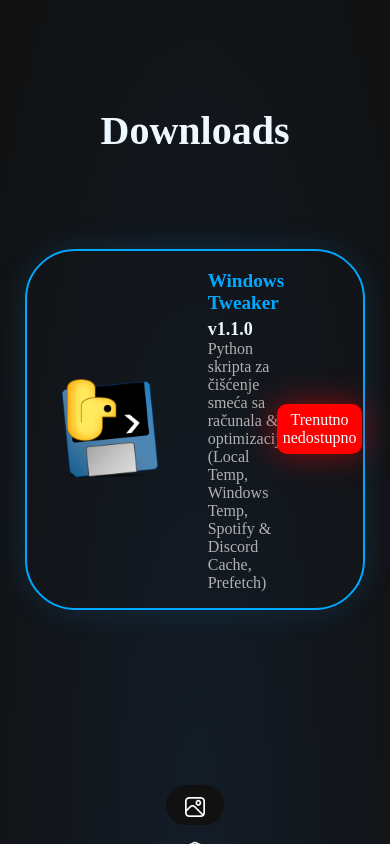
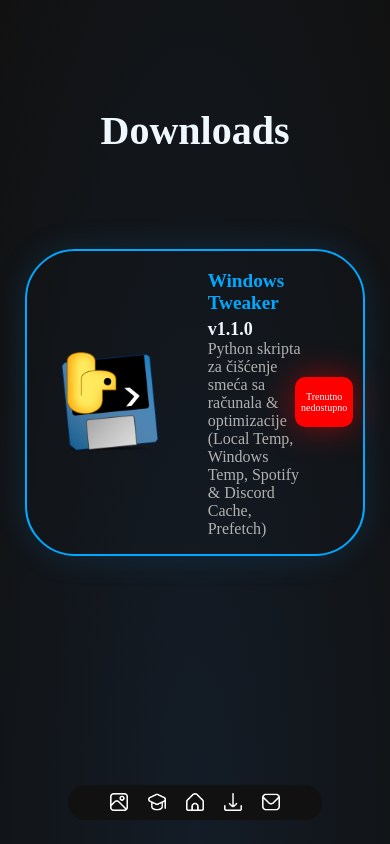
Before and after one commit to rentexgfx/rentexgfx.github.io, a plain HTML site: page stranice/download/download.html in a window 390 px wide. Drawn offline with Linux system fonts and the light colour scheme.

Commit message:
Responzivnost

```diff
--- a/stranice/download/download.html
+++ b/stranice/download/download.html
@@ -72,26 +72,13 @@
 
     @media all and (max-width: 500px) {
         .navigation {
-            width: 60%; /* full width for mobile */
-            height: 40px; /* smaller height for mobile */
+            width: 65%; /* full width for mobile */
+            height: 35px; /* smaller height for mobile */
         }
 
         .navigation img {
-            width: 20px; /* smaller size for mobile */
-            margin: 12px; /* smaller margin for mobile */
-        }
-
-    }
-
-    @media all and (max-width: 1730px) {
-        .navigation {
-            width: 15%; /* full width for mobile */
-            height: 40px; /* smaller height for mobile */
-        }
-
-        .navigation img {
-            width: 20px; /* smaller size for mobile */
-            margin: 12px; /* smaller margin for mobile */
+            width: 18px; /* smaller size for mobile */
+            margin: 8px; /* smaller margin for mobile */
         }
 
     }
--- a/stranice/download/download_style.css
+++ b/stranice/download/download_style.css
@@ -101,7 +101,7 @@ body {
     }
 
     .btnDownload{
-        font-size: 16px;
+        font-size: 10px;
         width:  100px;
         height: 50px;
         left: -3%;
```
Also changed, not shown: index.html (+4 -17 lines), stranice/galerija/galerija.html (+4 -17 lines), stranice/kontakt/kontakt.html (+4 -17 lines), stranice/znanje/znanje.html (+4 -17 lines).
